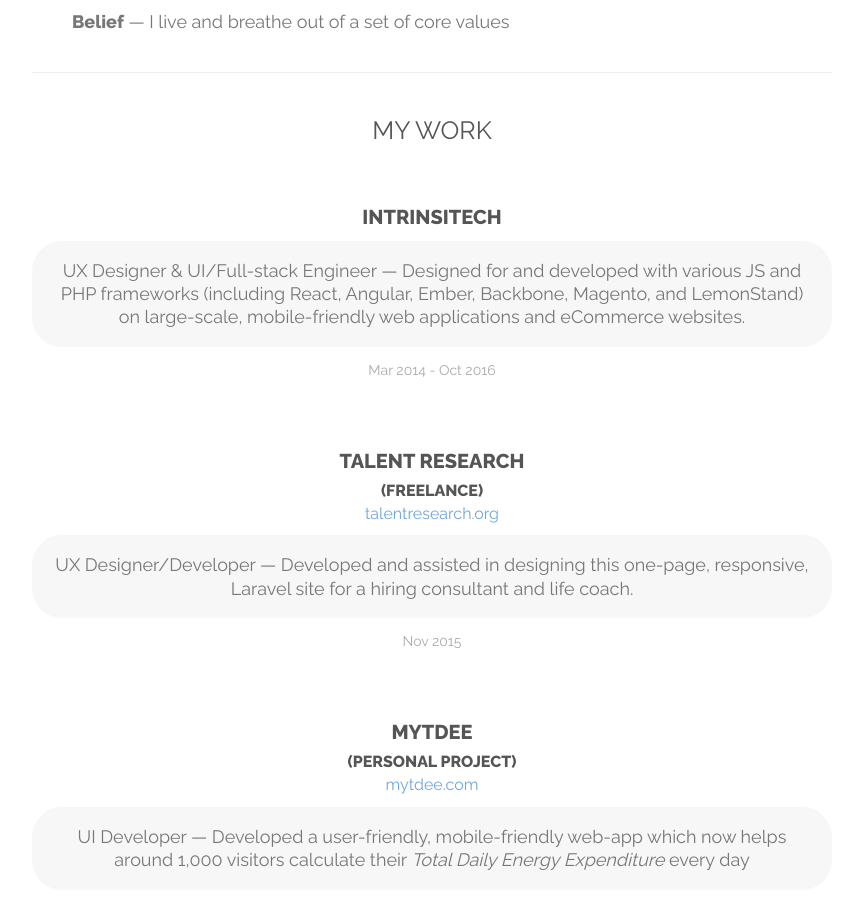
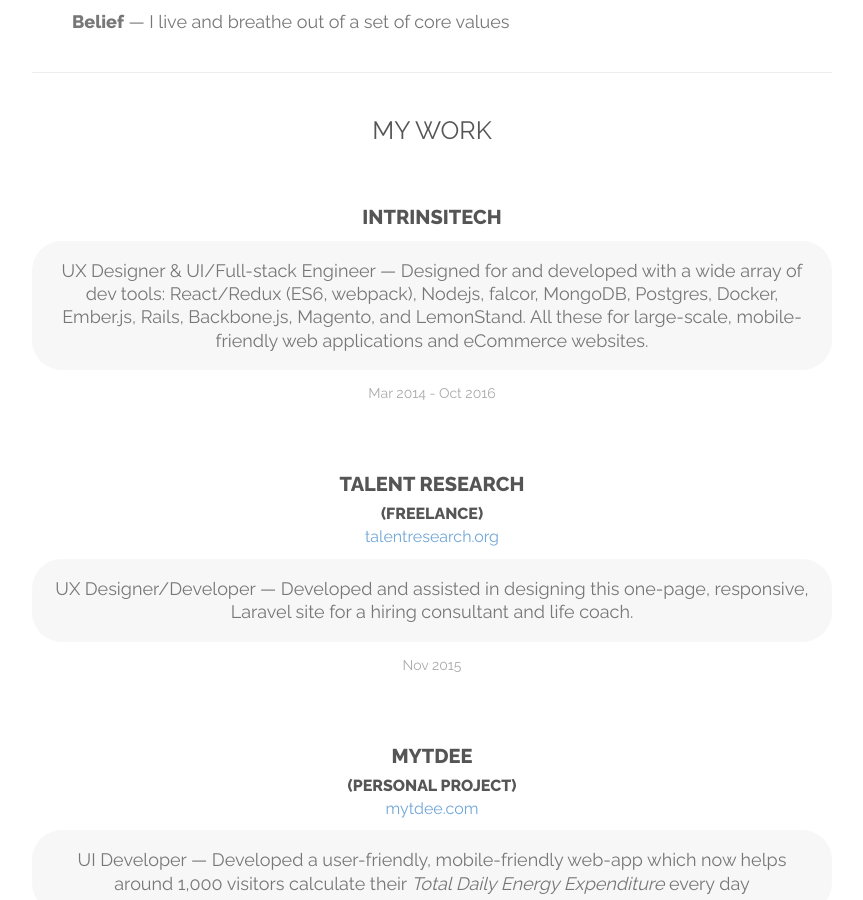
Before and after one commit to kevnk/kevnk.github.io, a Jekyll site: the page built from resume/index.html, in a window 1280 px wide and 900 px high, scrolled down 681 px. Shown: the whole window, without its empty margins (208-1071 px from the left). Built offline with Jekyll 4.4.1, drawn with Linux system fonts in a browser that asks for light colours; comment, search, counter and statistics services are not loaded.

Commit message:
update resume

```diff
--- a/resume/index.html
+++ b/resume/index.html
@@ -53,7 +53,7 @@
         <div id="work">
             <div class="clearfix" id="intrinsitech">
                 <h5 class="about-subtitle">Intrinsitech</h5>
-                <blockquote class="thought">UX Designer &amp; UI/Full-stack Engineer &mdash; Designed for and developed with various JS and PHP frameworks (including React, Angular, Ember, Backbone, Magento, and LemonStand) on large-scale, mobile-friendly web applications and eCommerce websites.</blockquote>
+                <blockquote class="thought">UX Designer &amp; UI/Full-stack Engineer &mdash; Designed for and developed with a wide array of dev tools: React/Redux (ES6, webpack), Nodejs, falcor, MongoDB, Postgres, Docker, Ember.js, Rails, Backbone.js, Magento, and LemonStand. All these for large-scale, mobile-friendly web applications and eCommerce websites.</blockquote>
                 <p class="suggestion">Mar 2014 - Oct 2016</p>
             </div>
             <div class="clearfix" id="talent_research">
```
